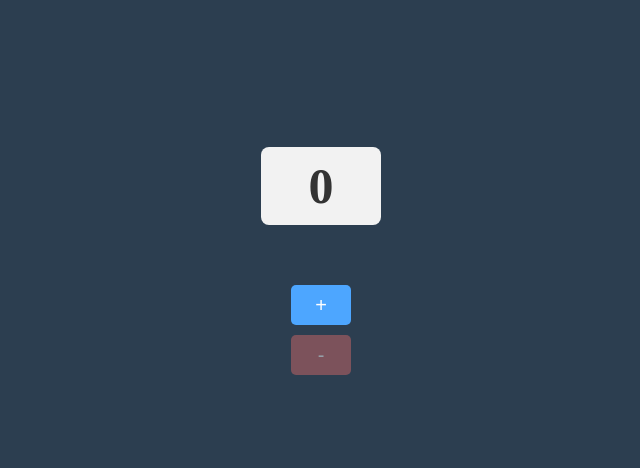
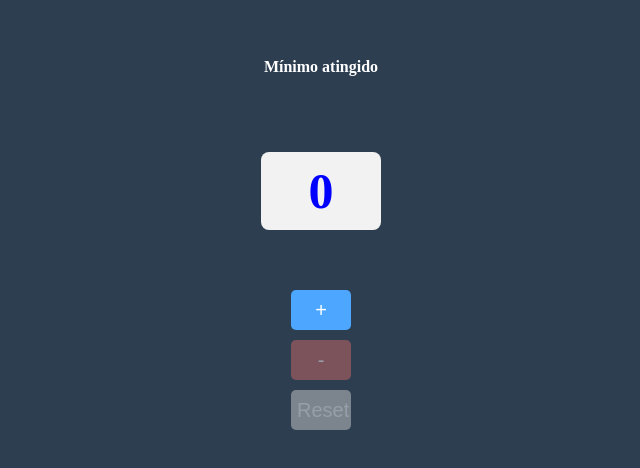
Before and after one commit to danielest-web/DOM-mini-Projects, a plain HTML site: page project-01-increment-decrement/index.html in a window 1280 px wide. Shown: the part 164-632 px from the top of the page, without its empty margins (319-959 px from the left). Drawn offline with Linux system fonts and the light colour scheme.

Commit message:
feat: melhorando o estilo

```diff
--- a/project-01-increment-decrement/Style/style.css
+++ b/project-01-increment-decrement/Style/style.css
@@ -5,7 +5,6 @@ body {
   height: 100vh;
   margin: 0;
   background-color: #2c3e50;
-  color: #fff;
 }
 .container {
   display: flex;
@@ -25,6 +24,27 @@ body {
   min-width: 80px;
   text-align: center;
 }
+#message {
+  font-weight: bold;
+  transition: 0.3s;
+  color: #fff;
+}
+#counter.max {
+  color: red;
+}
+
+#counter.min {
+  color: blue;
+}
+
+#message.max {
+  color: red;
+}
+
+#message.min {
+  color: blue;
+}
+
 .button {
   width: 60px;
   height: 40px;
@@ -34,9 +54,6 @@ body {
   font-size: 20px;
   border-radius: 5px;
 
-  display: flex;
-  justify-content: center;
-  align-items: center;
 }
 
 button:disabled {
--- a/project-01-increment-decrement/index.html
+++ b/project-01-increment-decrement/index.html
@@ -8,9 +8,12 @@
 </head>
 <body>
     <div class="container">
-        <h3 id="counter">0</h3>
+        <p id="message"></p>
+        <h3 id="counter" class="numero">0</h3>
+
         <button id="increment" class="button"> + </button>
         <button id="decrement" class="button"> - </button>
+        <button id="reset" class="button reset">Reset</button>
     </div>
     <script src="js/script.js"></script>
 </body>
--- a/project-01-increment-decrement/js/script.js
+++ b/project-01-increment-decrement/js/script.js
@@ -1,14 +1,31 @@
 const counter = document.getElementById('counter');
 const incrementBtn = document.getElementById('increment');
 const decrementBtn = document.getElementById('decrement');
+const resetBtn = document.getElementById('reset');
+const message = document.getElementById('message');
 
 let count = 0;
+
 const updateCounter = (value) => {
     count += value;
     counter.textContent = count;
 
+    counter.classList.remove('max' , 'min');
+
     incrementBtn.disabled = count >= 10;
     decrementBtn.disabled = count <= 0;
+    resetBtn.disabled = count == 0;
+
+    if (count === 10) {
+        counter.classList.add('max');
+        message.textContent = "Máximo atingido";
+    } else if (count === 0) {
+         counter.classList.add('min');
+         message.textContent = "Mínimo atingido";
+    } else {
+        message.textContent = "";
+   }
+
 };
 
 incrementBtn.addEventListener('click', () => {
@@ -19,4 +36,9 @@ decrementBtn.addEventListener('click', () => {
     updateCounter(-1);
 });
 
+resetBtn.addEventListener('click', () => {
+    count = 0;
+    updateCounter(0);
+});
+
 updateCounter(0);
```
